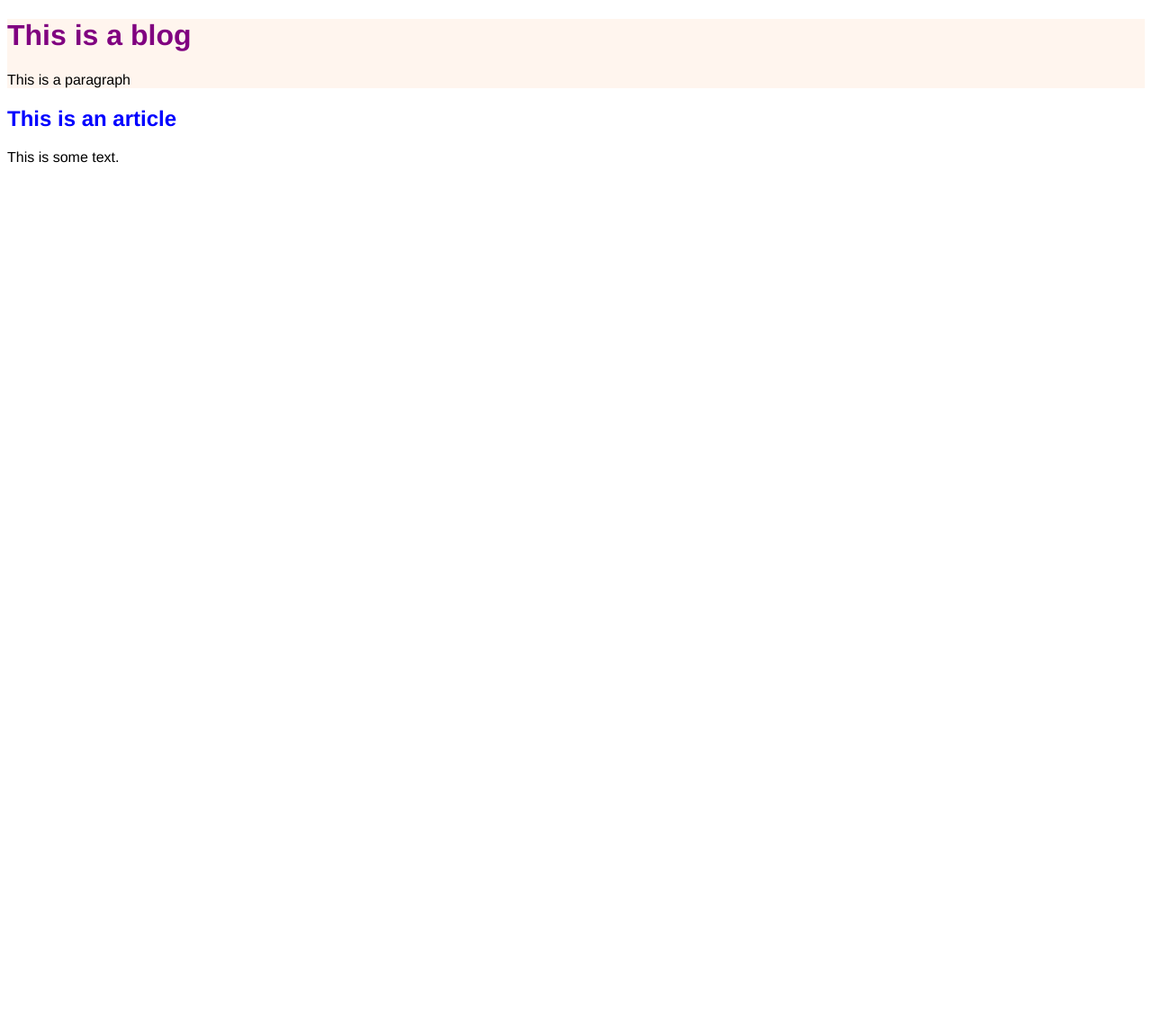
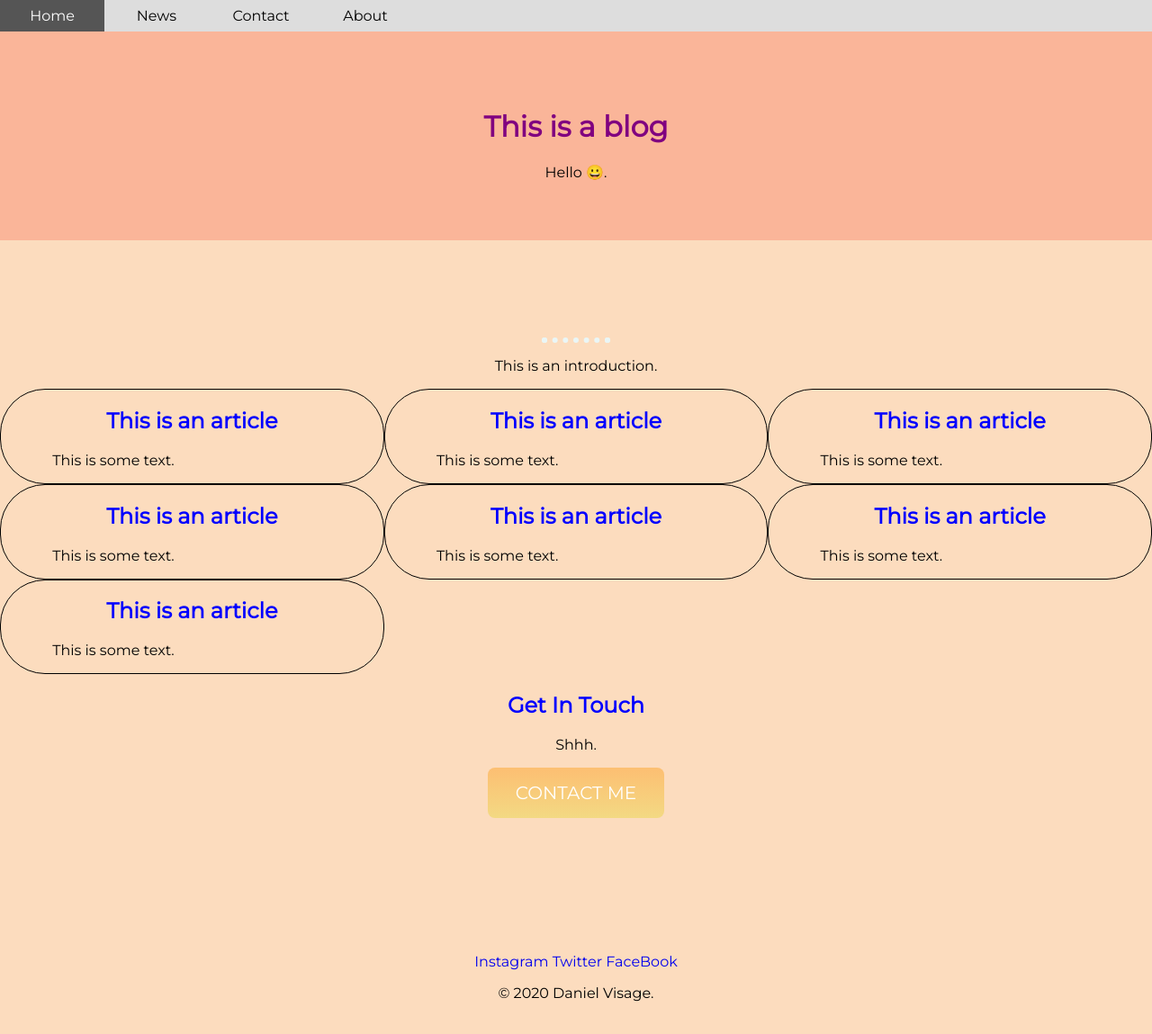
Before and after one commit to KiwiKoi/Blog, a plain HTML site: page index.html in a window 1280 px wide. Shown: the whole page at 90% size. Before the commit the page ends 800 px from the top, so only its background shows below. Drawn offline with Linux system fonts and the light colour scheme.

Commit message:
update to styling

```diff
--- a/css/styles.css
+++ b/css/styles.css
@@ -1,5 +1,9 @@
 body {
-    font-family: helvetica;
+    margin:0;
+    padding: 0;
+    font-family: "Montserrat", serif;
+    text-align: center;
+    min-height: 100%;
 }
 
 h1 {
@@ -11,6 +15,104 @@ h2 {
     color: blue;
 }
 
+nav {
+    position : relative;
+    z-index: 9;
+}
+
 header {
-    background-color: seashell;
+    background-color: rgb(250, 181, 153);
+    position: relative;
+    padding-top: 100px;
+    padding-bottom: 50px;
+    text-align: center;
 }
+
+ul {
+    padding: 0;
+    margin: 0;
+    list-style-type: none;
+    position: fixed;
+    width: 100%;
+    overflow: auto;
+    background-color: #dddddd;
+}
+
+li {
+    display: inline;
+    float: left;
+}
+
+li a {
+    display: block;
+    padding: 8px;
+    width: 100px;
+    color: #000;
+    text-align: center;
+}
+
+a {
+    text-decoration: none;
+}
+
+li a:hover {
+    background-color: #555;
+    color: white;
+}
+
+.active {
+    background-color: aqua;
+    color: #000;
+}
+
+hr {
+    width:5%;
+    border: dotted #EAF6F6 6px;
+    border-bottom: none;
+  }
+
+footer {
+    padding: 50px 0 20px;
+}
+
+footer, .main {
+    background-color: rgb(252, 220, 190);
+}
+
+article {
+ box-sizing: border-box;
+ border-style: solid;
+ border-width: 1px;
+ border-radius: 50px;
+ text-align: center;
+}
+
+article p {
+    width: 250px;
+    white-space: nowrap;
+    overflow: hidden;
+    text-overflow: ellipsis;
+}
+
+
+.wrapper {
+    display: grid;
+    grid-template-columns: repeat(3, 1fr);
+  }
+
+.main {
+    padding: 100px 0 100px 0;
+}
+
+.btn {
+	background:linear-gradient(to bottom, #fcc073 5%, #f3d983 100%);
+	background-color:#fabb6a;
+	border-radius:8px;
+	display:inline-block;
+	cursor:pointer;
+	color:#ffffff;
+	font-family:'Montserrat', sans-serif;
+	font-size:20px;
+	padding:16px 31px;
+	text-decoration:none;
+}
--- a/index.html
+++ b/index.html
@@ -1,21 +1,79 @@
 <!DOCTYPE html>
 <html lang="en" dir="ltr">
+
 <head>
     <meta charset="utf-8">
     <title>Blog</title>
     <link rel="stylesheet" href="css/styles.css">
+    <link href="https://fonts.googleapis.com/css?family=Merriweather|Montserrat|Sacramento&display=swap"
+        rel="stylesheet">
 </head>
+
 <body>
+    <nav>
+        <ul>
+            <li><a href="index.html">Home</a></li>
+            <li><a href="news.html">News</a></li>
+            <li><a href="contact.html">Contact</a></li>
+            <li><a href="about.html">About</a></li>
+        </ul>
+    </nav>
     <header>
-            <h1>This is a blog</h1>
-        <p>This is a paragraph</p>
+        <h1 class="heading">This is a blog</h1>
+        <p>Hello 😀.</p>
     </header>
+
+    <div class="main">
+        <hr>
         <section>
+            <p>This is an introduction.</p>
+        </section>
+        <section class="main-content">
+            <div class="wrapper">
                 <article>
                     <h2>This is an article</h2>
                     <p>This is some text.</p>
                 </article>
+                <article>
+                    <h2>This is an article</h2>
+                    <p>This is some text.</p>
+                </article>
+                <article>
+                    <h2>This is an article</h2>
+                    <p>This is some text.</p>
+                </article>
+                <article>
+                    <h2>This is an article</h2>
+                    <p>This is some text.</p>
+                </article>
+                <article>
+                    <h2>This is an article</h2>
+                    <p>This is some text.</p>
+                </article>
+                <article>
+                    <h2>This is an article</h2>
+                    <p>This is some text.</p>
+                </article>
+                <article>
+                    <h2>This is an article</h2>
+                    <p>This is some text.</p>
+                </article>
+            </div>
         </section>
+        <section class="contact">
+            <h2>Get In Touch</h2>
+            <p class="contact-message">Shhh.</p>
+            <a class="btn" href="mailto:blablabla">CONTACT ME</a>
+        </section>
+    </div>
+    <footer>
+        <a class="footer-link" href="https://www.instagram.com">Instagram</a>
+        <a class="footer-link" href="https://twitter.com/">Twitter</a>
+        <a class="footer-link" href="https://facebook.com">FaceBook</a>
+        <p class="copyright">© 2020 Daniel Visage.</p>
+    </footer>
+
     <script src="js/scripts.js"></script>
 </body>
+
 </html>
```
Lines whose indentation alone changed are shown as unchanged.
